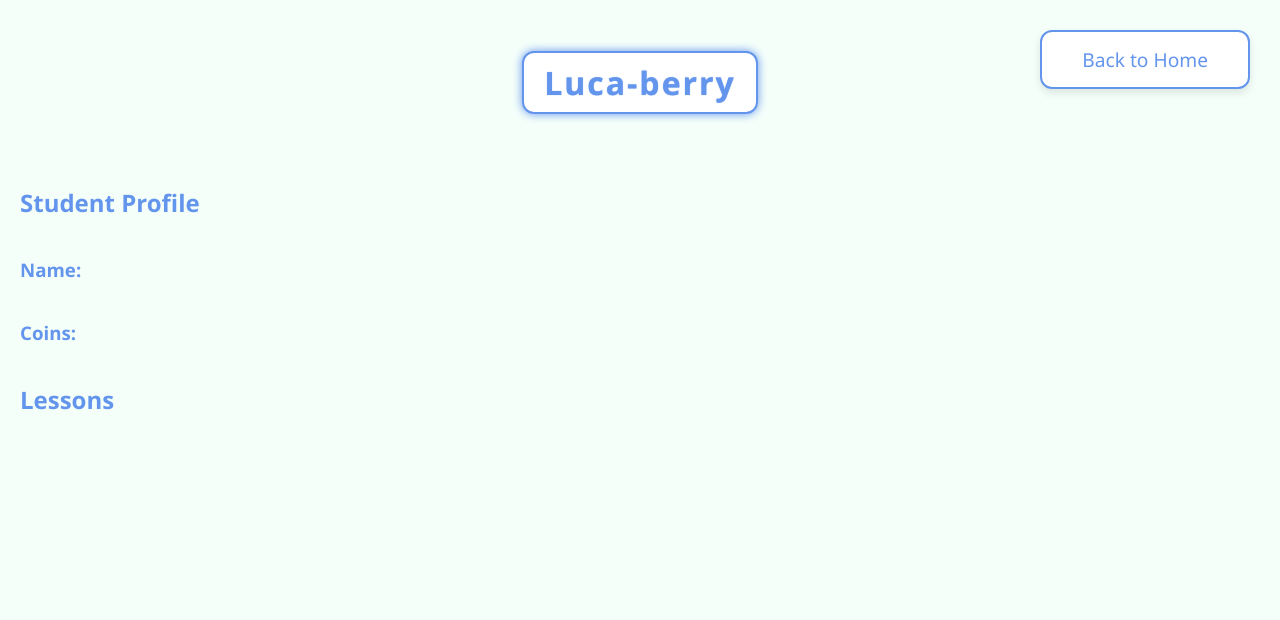
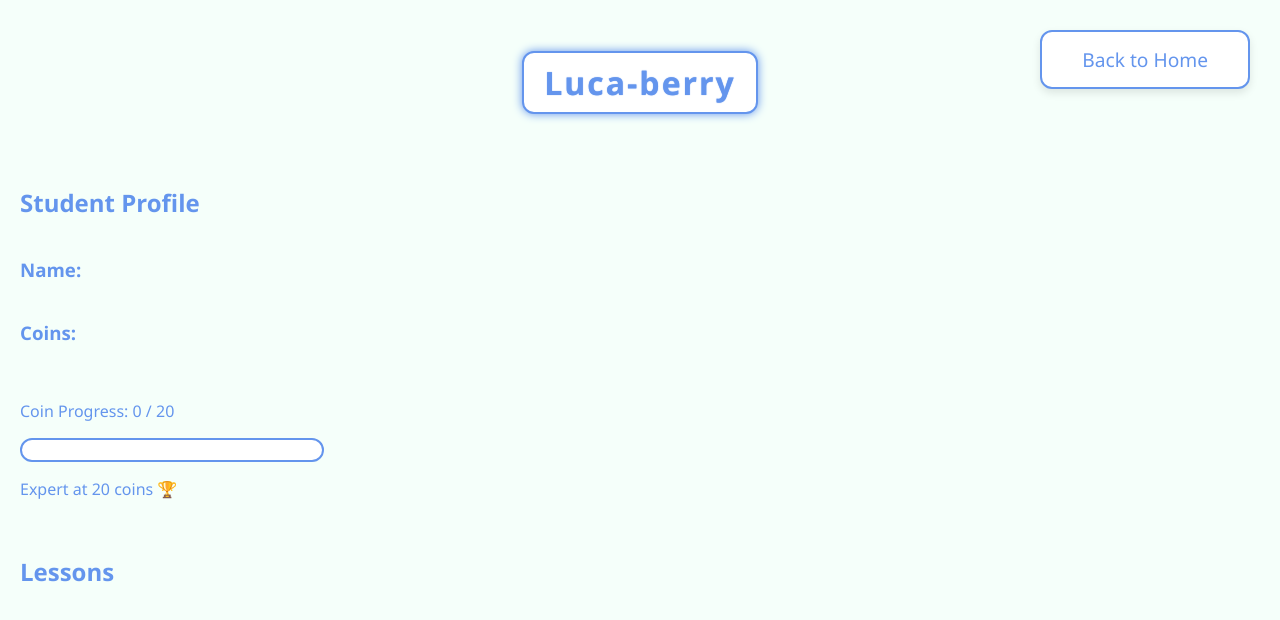
Before and after one commit to lucaEaton/puberry_assignment, a website built with Vite: page frontend/profile/index.html in a window 1280 px wide. Built offline with nearby package versions, Linux system fonts and the light colour scheme; no server answers.

Commit message:
Implemented a progress bar to further motivation students within the profile page

```diff
--- a/frontend/index.css
+++ b/frontend/index.css
@@ -109,3 +109,27 @@ body {
     flex-direction: column;
     gap: 8px;
 }
+
+.progress-container {
+    padding: 20px;
+    font-family: 'Segoe UI', sans-serif;
+    color: cornflowerblue;
+}
+
+.progress-bar {
+    width: 300px;
+    height: 20px;
+    background: white;
+    border: 2px solid cornflowerblue;
+    border-radius: 12px;
+    overflow: hidden;
+    margin: 8px 0;
+}
+
+.progress-fill {
+    height: 100%;
+    background: cornflowerblue;
+    border-radius: 12px;
+    transition: width 0.5s ease;  /* smooth animation */
+    width: 0%;
+}
--- a/frontend/profile/index.html
+++ b/frontend/profile/index.html
@@ -19,12 +19,23 @@
         <h3>Coins: </h3>
         <h3 id="student-points"></h3>
     </div>
+
+    <!-- progress bar -->
+    <div class="progress-container">
+        <p class="progress-label">Coin Progress: <span id="coin-count">0</span> / 20</p>
+        <div class="progress-bar">
+            <div class="progress-fill" id="progress-fill"></div>
+        </div>
+        <p class="progress-label">Expert at 20 coins 🏆</p>
+    </div>
+
     <h2 class="lesson_title">Lessons</h2>
     <div id="lesson-list"></div>
         <div class="header-buttons">
             <button class="profile-button" onclick="window.location.href='/'">Back to Home</button>
         </div>
 </div>
+
 <script src="profile.js"></script>
 </body>
 </html>
--- a/frontend/profile/profile.js
+++ b/frontend/profile/profile.js
@@ -5,6 +5,11 @@ document.addEventListener("DOMContentLoaded", function () {
         .then(student => {
             document.getElementById("student-name").innerText = student.name
             document.getElementById("student-points").innerText = student.user_points + " coins"
+
+            // progress bar
+            let percent = Math.min((student.user_points / 20) * 100, 100)
+            document.getElementById("progress-fill").style.width = percent + "%"
+            document.getElementById("coin-count").innerText = student.user_points
         })
 
     // lessons data
@@ -17,8 +22,8 @@ document.addEventListener("DOMContentLoaded", function () {
                 div.innerHTML = `
                     <h3>${lesson.is_complete ? "✅" : "❗"} ${lesson.title}</h3>
                     <p>${lesson.current_score > 0
-                        ? `Highest Score:  ${Math.round(lesson.current_score)}%`
-                        : "Awaiting Completion"}</p>
+                    ? `Highest Score:  ${Math.round(lesson.current_score)}%`
+                    : "Awaiting Completion"}</p>
                 `
                 document.getElementById("lesson-list").appendChild(div)
             })
```
Lines whose indentation alone changed are shown as unchanged.
